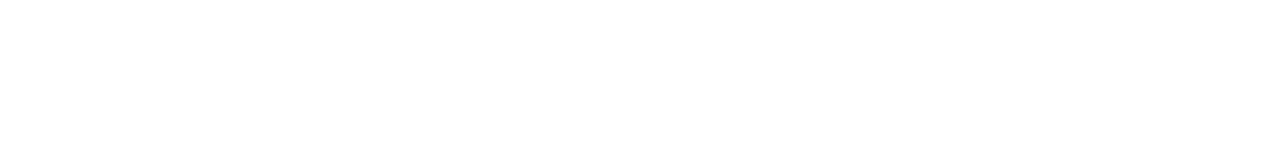
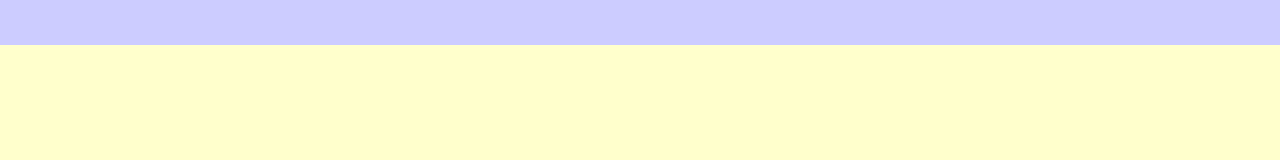
Before and after one commit to silizhou/homeworktwo, a plain HTML site: page src/index.html in a window 1280 px wide. Drawn offline with Linux system fonts and the light colour scheme.

Commit message:
初始化完成

```diff
--- a/src/index.html
+++ b/src/index.html
@@ -6,6 +6,7 @@
     <meta name="viewport" content="width=device-width, initial-scale=1.0">
     <meta http-equiv="X-UA-Compatible" content="ie=edge">
     <title>Document</title>
+    <link rel="stylesheet" href="./scss/index.min.css">
 </head>
 
 <body>
--- a/src/scss/index.scss
+++ b/src/scss/index.scss
@@ -0,0 +1,19 @@
+@import "./mixin.scss";
+.wrap {
+    display: flex;
+    flex-direction: column;
+    width: 100%;
+    height: 100%;
+}
+
+.header {
+    width: 100%;
+    height: 45px;
+    background: #ccf;
+}
+
+.content {
+    width: 100%;
+    flex: 1;
+    background: #ffc;
+}
```
Also changed, not shown: src/css/index.css (deleted), src/scss/index.css (added), src/scss/index.min.css (added).
